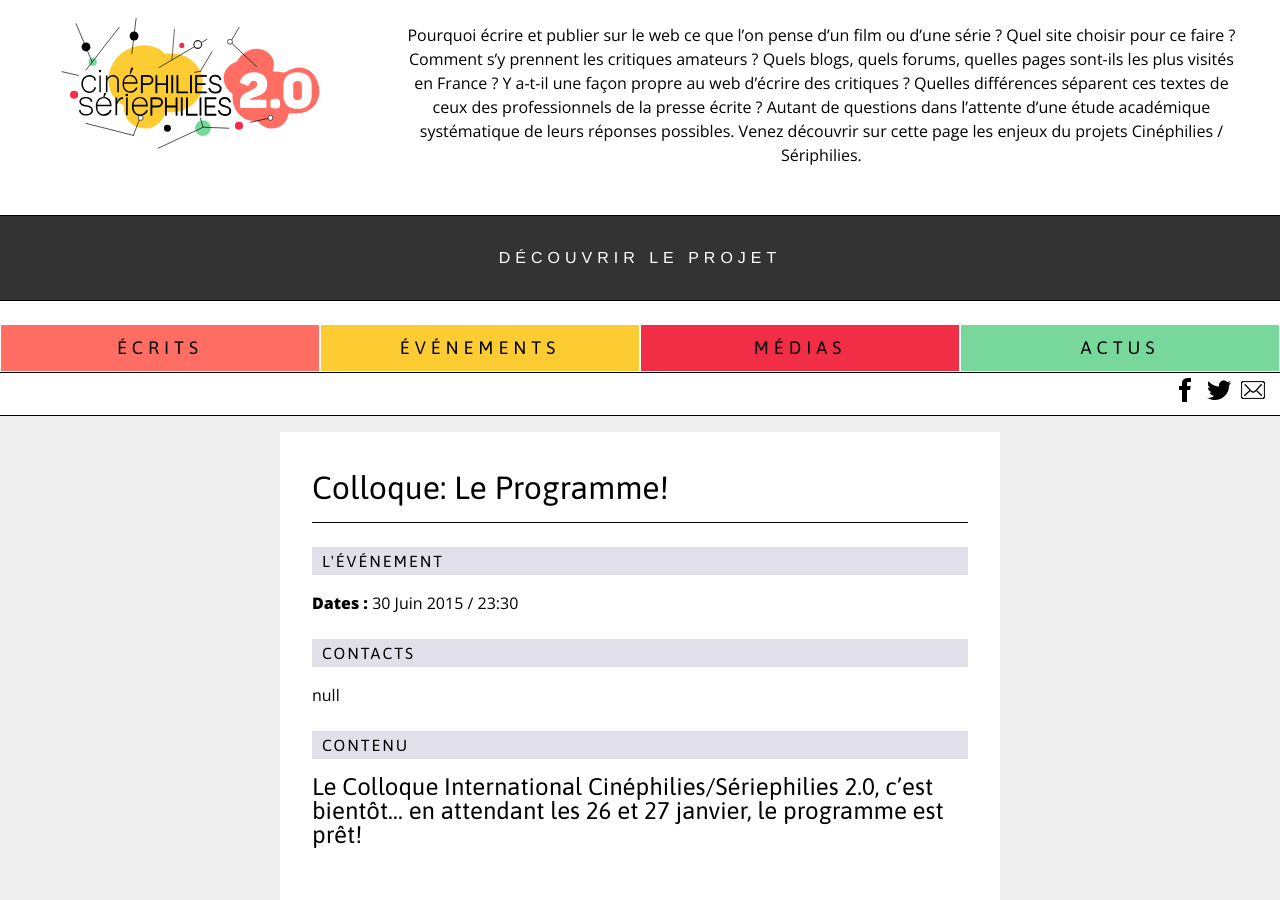
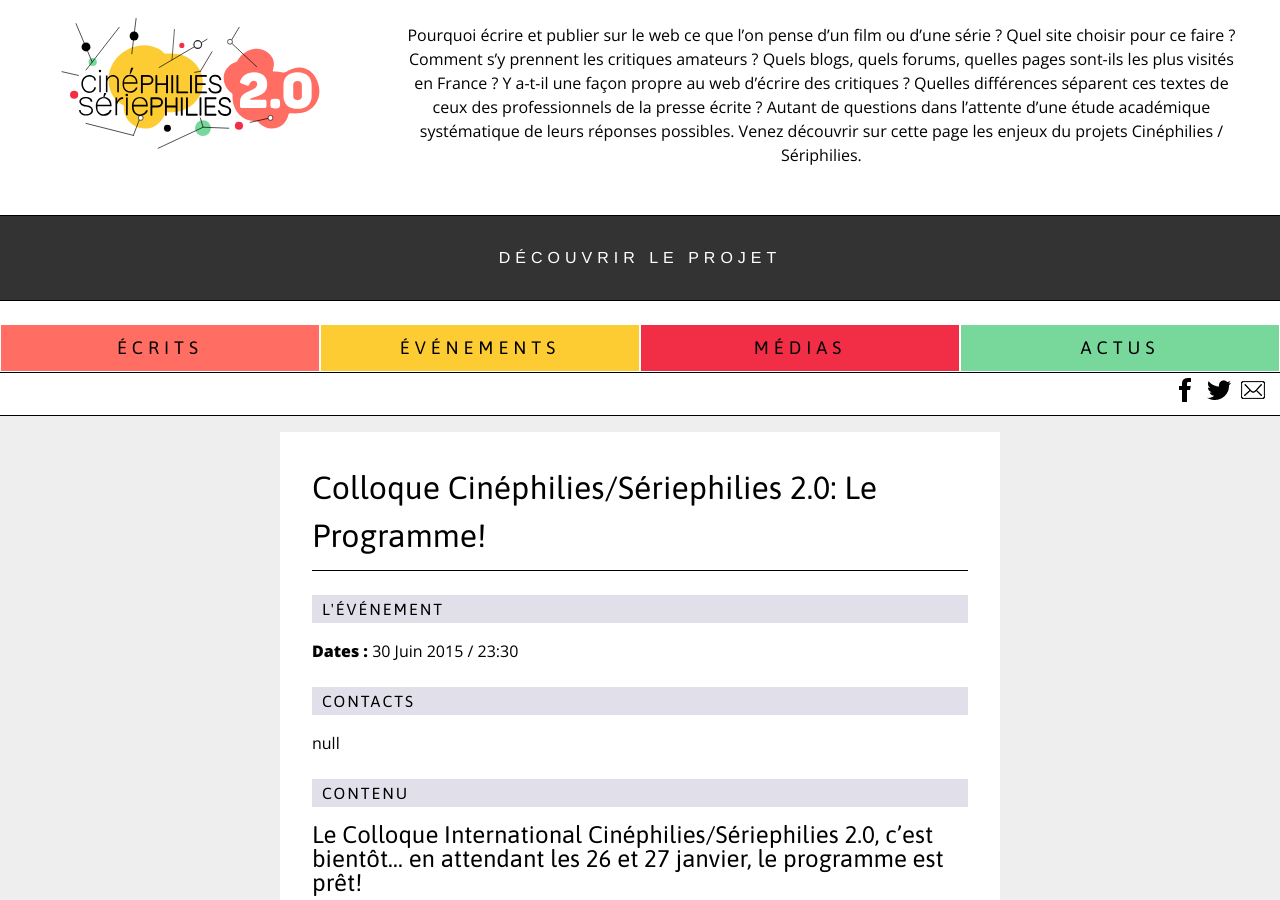
Before and after one commit to Labex-ICCA/Labex-ICCA.github.io, a Jekyll site: the page built from _posts/evenements/2016-01-08-colloque-le-programme.md, in a window 1280 px wide and 900 px high. Built offline with Jekyll 4.4.1, drawn with Linux system fonts in a browser that asks for light colours; Markdown is read by kramdown in place of the engine named in the settings.

Commit message:
Updated 2016-01-08-colloque-le-programme.md

```diff
--- a/_posts/evenements/2016-01-08-colloque-le-programme.md
+++ b/_posts/evenements/2016-01-08-colloque-le-programme.md
@@ -8,7 +8,7 @@ author: ""
 "event-contact":
   - "null"
 published: true
-title: "Colloque: Le Programme! "
+title: "Colloque Cinéphilies/Sériephilies 2.0: Le Programme! "
 ---
 
 
```
